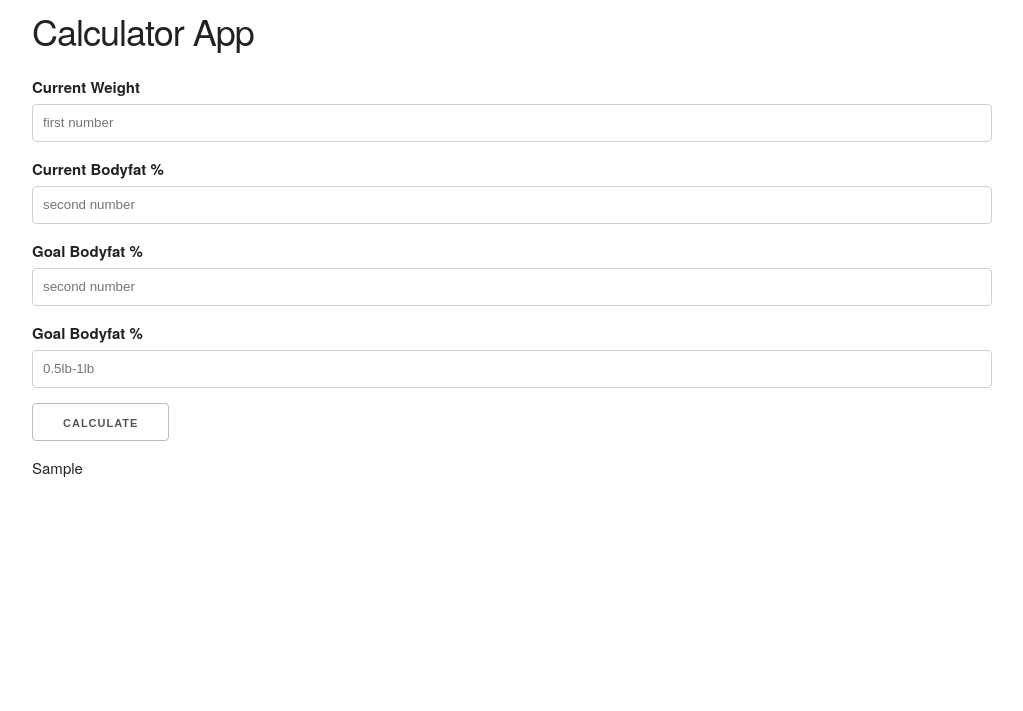
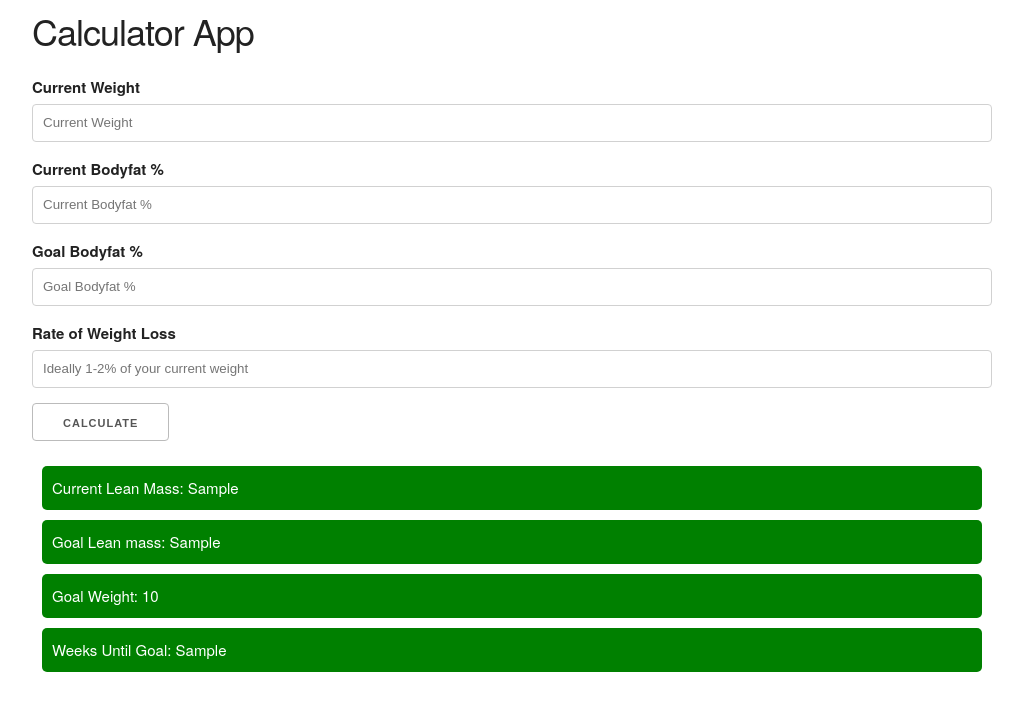
Before and after one commit to derekjiang917/weight-loss-calculator, a Flask app: template templates/index.html in a window 1280 px wide. Shown: the top 711 px of the page, without its empty margins (128-1151 px from the left). Run offline with Flask 2, Linux system fonts and the light colour scheme; the template is opened without the code that fills it: most values are stand-ins (such as "Sample title", 1, 10 or a date in 2020).

Commit message:
added answers

```diff
--- a/app.py
+++ b/app.py
@@ -1,5 +1,5 @@
 from flask import Flask, render_template, request
-
+import math
 app = Flask(__name__)
 
 @app.route('/')
@@ -17,8 +17,18 @@ def send():
 
 
         if weight.isdigit() and cbodyfat.isdigit() and gbodyfat.isdigit() and rate.isdigit():
-            lean_mass = weight *(100-cbodyfat)
-            return render_template('index.html', lean_mass = lean_mass)
+            weight = float(weight)
+            cbodyfat = float(cbodyfat)
+            gbodyfat = float(gbodyfat)
+            rate = float(rate)
+            clean_mass = weight*(100-cbodyfat)/100
+            glean_mass = clean_mass*.97
+            goal_weight = glean_mass/((100-gbodyfat)/100)
+            tt6 = math.ceil((weight-goal_weight)/rate)
+            clean_mass = round(clean_mass, 2)
+            glean_mass = round(glean_mass, 2)
+            goal_weight = round(goal_weight, 2)
+            return render_template('index.html', clean_mass = clean_mass, glean_mass = glean_mass, goal_weight = goal_weight, tt6 = tt6)
         else:
             return 'Error: one or more inputs was not a number'
 
--- a/templates/index.html
+++ b/templates/index.html
@@ -6,6 +6,15 @@
     <meta name="viewport" content="width=device-width, initial-scale=1.0">
     <title>Calculator App</title>
     <link rel="stylesheet" href="https://cdnjs.cloudflare.com/ajax/libs/skeleton/2.0.4/skeleton.min.css">
+    <style>
+        .alert {
+            background-color: green;
+            padding: 1rem;
+            border-radius: 5px;
+            color: white;
+            margin: 1rem;
+        }
+    </style>
 </head>
 <body>
     <div class="container">
@@ -16,22 +25,31 @@
     <div class="container">
         <form action="/send" method="POST">
             <label for="Current Weight">Current Weight</label>
-            <input type="text" placeholder="first number" class="u-full-width" name="weight"/>
+            <input type="text" placeholder="Current Weight" class="u-full-width" name="weight"/>
 
             <label for="Current Bodyfat">Current Bodyfat %</label>
-            <input type="text" placeholder="second number" class="u-full-width" name="cbodyfat"/>
+            <input type="text" placeholder="Current Bodyfat %" class="u-full-width" name="cbodyfat"/>
 
             <label for="Goal Bodyfat">Goal Bodyfat %</label>
-            <input type="text" placeholder="second number" class="u-full-width" name="gbodyfat"/>
+            <input type="text" placeholder="Goal Bodyfat %" class="u-full-width" name="gbodyfat"/>
 
-            <label for="Goal Bodyfat">Goal Bodyfat %</label>
-            <input type="text" placeholder="0.5lb-1lb" class="u-full-width" name="rate"/>
+            <label for="Rate of Weight Loss">Rate of Weight Loss</label>
+            <input type="text" placeholder="Ideally 1-2% of your current weight" class="u-full-width" name="rate"/>
 
 
             <input type="submit" value="Calculate" id="calc_btn"/>
             <br/>
             <div class="alert">
-                {{lean_mass}}
+                Current Lean Mass: {{clean_mass}}
+            </div>
+            <div class="alert">
+                Goal Lean mass: {{glean_mass}}
+            </div>
+            <div class="alert">
+                Goal Weight: {{goal_weight}}
+            </div>
+            <div class="alert">
+                Weeks Until Goal: {{tt6}}
             </div>
         </form>
     </div>
```
